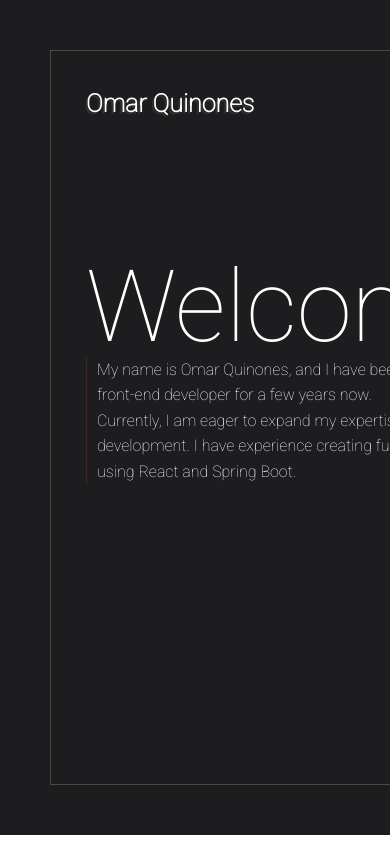
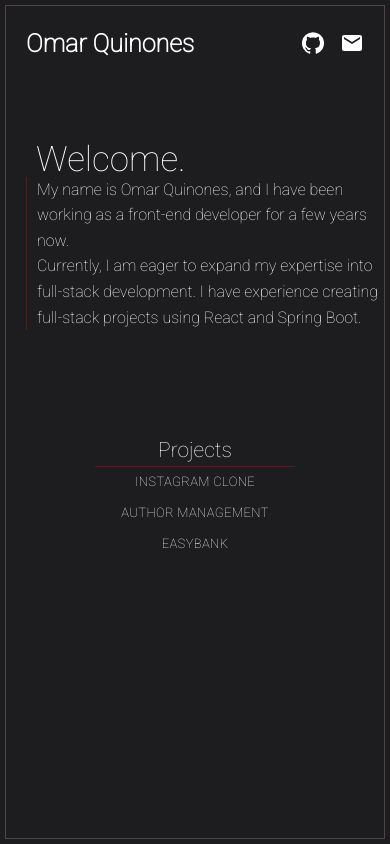
Before and after one commit to oquinone/omarquinones, a React (Create React App) app: page / in a window 390 px wide. Built offline with nearby package versions, Linux system fonts and the light colour scheme; a web font is replaced by a local one.

Commit message:
Added responsive stling for phones

```diff
--- a/src/styling/home.scss
+++ b/src/styling/home.scss
@@ -1,37 +1,91 @@
+// phone
+$screen-xs-max: 575px;
+
+// Small tablets and large smartphones (landscape view)
+$screen-sm-min: 576px;
+
+// Small tablets (portrait view)
+$screen-md-min: 768px;
+
+// Tablets and small desktops
+$screen-lg-min: 992px;
+
+// Large tablets and desktops
+$screen-xl-min: 1200px;
+
+//xs
+@mixin xs {
+  @media (max-width: #{$screen-xs-max}) {
+    @content;
+  }
+}
+
+//sm
+@mixin sm {
+  @media (min-width: #{$screen-sm-min}) {
+    @content;
+  }
+}
+
+//medium
+@mixin md {
+  @media (min-width: #{$screen-md-min}) {
+    @content;
+  }
+}
+
+//large
+@mixin lg {
+  @media (min-width: #{$screen-lg-min}) {
+    @content;
+  }
+}
+
 #home-container {
-  padding: 50px;
+  width: 100%;
+  height: 100vh;
   background-color: #1d1d20;
-  z-index: 1;
   overflow: hidden;
   position: fixed;
 
   #home-content {
-    z-index: 10;
+    @include xs {
+      margin: 5px;
+      padding: 5px 5px 0 5px;
+      height: 98vh;
+    }
+    @include sm {
+      margin: 20px;
+      padding: 10px 10px 0 10px;
+    }
+    @include md {
+      margin: 50px;
+      padding: 20px 20px 0 20px;
+    }
+    height: 87vh;
     border: 0.2px solid rgb(80, 69, 69);
-    padding: 20px 20px 0 20px;
-    height: 84.5vh;
 
     #home-links-container {
-      color: white;
-      // border: 1px solid green;
+      @include xs {
+        // border-bottom: 1px solid rgb(80, 69, 69);
+        padding: 20px 15px 10px 15px;
+      }
+      color: rgb(255, 255, 255);
       display: flex;
-      flex-flow: row nowrap;
+      padding: 20px 15px;
+      flex-flow: row wrap;
       justify-content: space-between;
-      padding: 20px 15px;
 
       #name-title {
         font-size: 25px;
         font-family: "Proza Libre", sans-serif;
         font-family: "Roboto", sans-serif;
-        text-shadow: -2px 2px #333232;
         font-weight: 600;
         cursor: pointer;
       }
       #home-links {
         display: flex;
         flex-flow: row nowrap;
-        // border: 1px solid red;
-        margin: 0 25px 0 0;
         li {
           padding: 0 0 0 15px;
         }
@@ -40,9 +94,19 @@
 
     #welcome-info {
       display: flex;
-      flex-flow: row nowrap;
+
+      @include xs {
+        flex-flow: column nowrap;
+        margin: 20% 0 0 0;
+      }
+
+      @include sm {
+        flex-flow: row nowrap;
+        margin: 10% 0;
+      }
       align-items: center;
-      height: 550px;
+      height: 50%;
+      // border: 1px solid red;
       .hide {
         display: none;
       }
@@ -52,7 +116,18 @@
         // border: 1px solid red;
 
         #welcome-text {
-          font-size: 100px;
+          @include xs {
+            font-size: 35px;
+            padding: 0 0 0 10px;
+          }
+
+          @include sm {
+            font-size: 80px;
+          }
+
+          @include md {
+            font-size: 100px;
+          }
           color: white;
           font-family: "Proza Libre", sans-serif;
           font-family: "Roboto", sans-serif;
@@ -67,15 +142,22 @@
           border-top: #1d1d20;
           border-right: #1d1d20;
           border-bottom: #1d1d20;
-          // border: 1px solid red;
         }
       }
 
       .projects-container {
+        // border: 1px solid red;
+        @include xs {
+          margin: 0;
+        }
         padding: 0 0 0 17px;
         margin: 40px 0 0 0;
-        // border: 1px solid red;
         .project-text {
+          @include xs {
+            display: flex;
+            flex-flow: row nowrap;
+            justify-content: center;
+          }
           padding: 0 0 5px 0;
           font-size: 25px;
           color: white;
@@ -85,48 +167,59 @@
 
         .project-description {
           padding: 0 0 0 10px;
+          font-size: 16px;
           color: white;
-          // font-family: "Proza Libre", sans-serif;
-          // font-family: "Roboto", sans-serif;
           font-family: "DM Sans", sans-serif;
-          font-weight: 100;
+          font-weight: lighter;
           line-height: 1.4;
         }
         .project-content {
           display: flex;
+          @include xs {
+            flex-flow: column nowrap;
+          }
           flex-flow: row nowrap;
         }
 
         .project-img {
-          width: 250px;
-          height: 250px;
+          @include xs {
+            width: 80%;
+            margin: 0 8%;
+          }
+
+          @include sm {
+            width: 250px;
+            height: 250px;
+            object-position: 0 0;
+          }
           object-fit: contain;
-          object-position: 0 0;
         }
       }
 
       #home-projects {
-        // border: 1px solid red;
+        @include xs {
+          padding: 25px 10px 10px 10px;
+        }
+
+        @include sm {
+          padding: 0 50px 50px 50px;
+        }
         color: white;
-        // margin: 0 0 0 10em;
-        padding: 0 50px 50px 50px;
         #project-text {
-          font-size: 23px;
+          display: flex;
+          flex-flow: row nowrap;
+          justify-content: center;
+          font-size: 21px;
           font-family: "Proza Libre", sans-serif;
           font-family: "Roboto", sans-serif;
-          // border: 1px solid green;
           margin: 0 0 5px 0;
-          padding: 0 0 0 5px;
         }
         #project-items {
           width: 200px;
-          height: 100px;
-          padding: 5px;
+          display: flex;
+          flex-flow: column nowrap;
+          align-items: center;
           border-top: 1px solid rgb(70, 36, 36);
-          // border: 1px solid rgb(255, 255, 255);
-          // border-top-left-radius: 10px;
-          // border-right: #1d1d20;
-          // border-bottom: #1d1d20;
           position: relative;
           .project-names {
             font-size: 15px;
@@ -134,29 +227,8 @@
             font-family: "Roboto", sans-serif;
             font-weight: 100;
             color: white;
-            // padding: 5px 0;
           }
         }
-
-        // #project-items::before {
-        //   content: "";
-        //   display: block;
-        //   position: absolute;
-        //   width: 200px;
-        //   top: -2px;
-        //   right: 0px;
-        //   border: 4px solid #1d1d20;
-        // }
-
-        // #project-items::after {
-        //   content: "";
-        //   display: block;
-        //   position: absolute;
-        //   width: 200px;
-        //   bottom: -5px;
-        //   right: 0px;
-        //   border: 4px solid #1d1d20;
-        // }
       }
     }
   }
```
